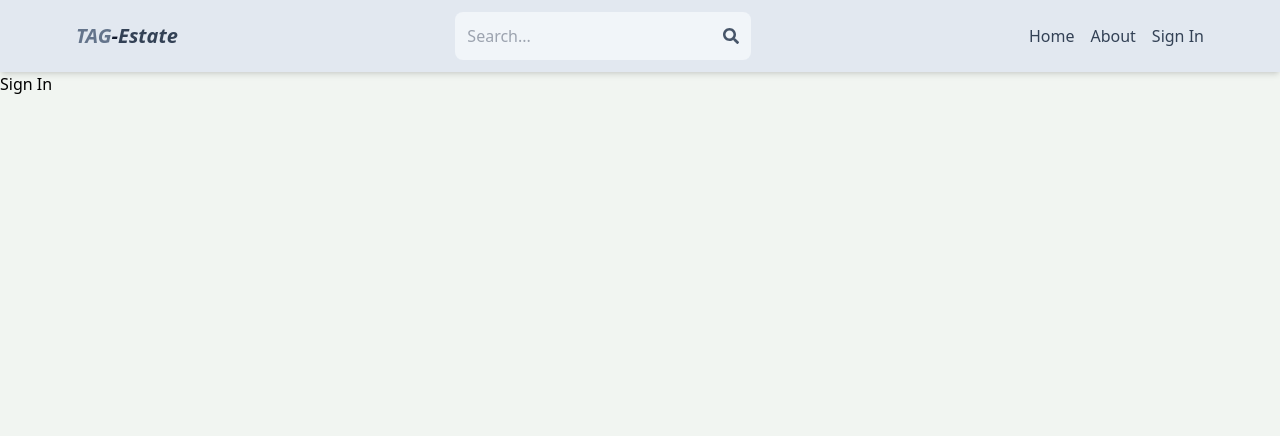
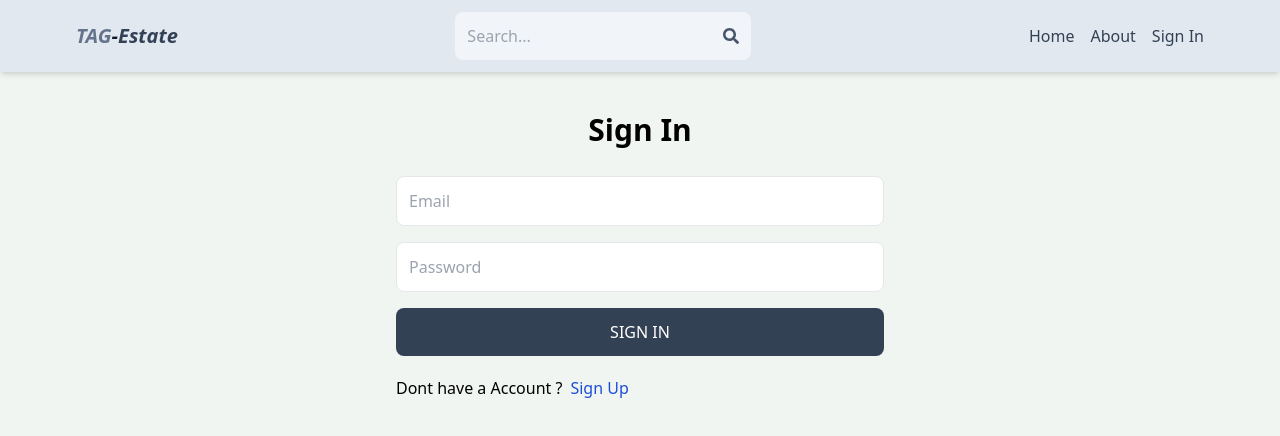
Before and after one commit to TejasGathadi/Real-Estate-Project-MERN, a React (Vite) app in the folder client/: page /sign-in in a window 1280 px wide. Shown: the top 436 px of the page. Built offline with nearby package versions, Linux system fonts and the light colour scheme.

Commit message:
complete sign-in page functionality

```diff
--- a/client/src/pages/SignIn.jsx
+++ b/client/src/pages/SignIn.jsx
@@ -1,7 +1,76 @@
+import { useState } from "react";
+import { Link, useNavigate } from "react-router-dom";
+
 export default function SignIn() {
+  const [formData, setFormData] = useState({});
+  const [error, setError] = useState(null);
+  const [loading, setLoading] = useState(false);
+  const navigate = useNavigate();
+  const handleChange = (e) => {
+    setFormData({
+      ...formData,
+      [e.target.id]: e.target.value,
+    });
+  };
+
+  const handleSubmit = async (e) => {
+    e.preventDefault();
+    try {
+      setLoading(true);
+      const res = await fetch("/api/auth/signin", {
+        method: "POST",
+        headers: {
+          "Content-Type": "application/json",
+        },
+        body: JSON.stringify(formData),
+      });
+      const data = await res.json();
+      console.log(data);
+      if (data.success === false) {
+        setLoading(false);
+        setError(data.message);
+        return;
+      }
+      setLoading(false);
+      setError(null);
+      navigate("/");
+    } catch (error) {
+      setLoading(false);
+      setError(error.message);
+    }
+  };
   return (
-    <div>
-      <h1>Sign In</h1>
+    <div className="p-3 max-w-lg mx-auto">
+      <h1 className="text-3xl text-center font-bold my-7">Sign In</h1>
+      <form onSubmit={handleSubmit} className="flex flex-col gap-4">
+        <input
+          type="email"
+          placeholder="Email"
+          className="border p-3 rounded-lg"
+          id="email"
+          onChange={handleChange}
+        />
+        <input
+          type="password"
+          placeholder="Password"
+          className="border p-3 rounded-lg"
+          id="password"
+          onChange={handleChange}
+        />
+        <button
+          disabled={loading}
+          className="bg-slate-700 text-white p-3 rounded-lg uppercase hover:opacity-95 disabled:opacity-80"
+        >
+          {loading ? "Loading..." : "Sign In"}
+        </button>
+      </form>
+      <div className="flex gap-2 mt-5">
+        <p> Dont have a Account ?</p>
+        <Link to={"/sign-up"}>
+          <span className="text-blue-700">Sign Up</span>
+        </Link>
+      </div>
+      {error && <p className="text-red-500 mt-5">{error}</p>}
     </div>
   );
 }
```
